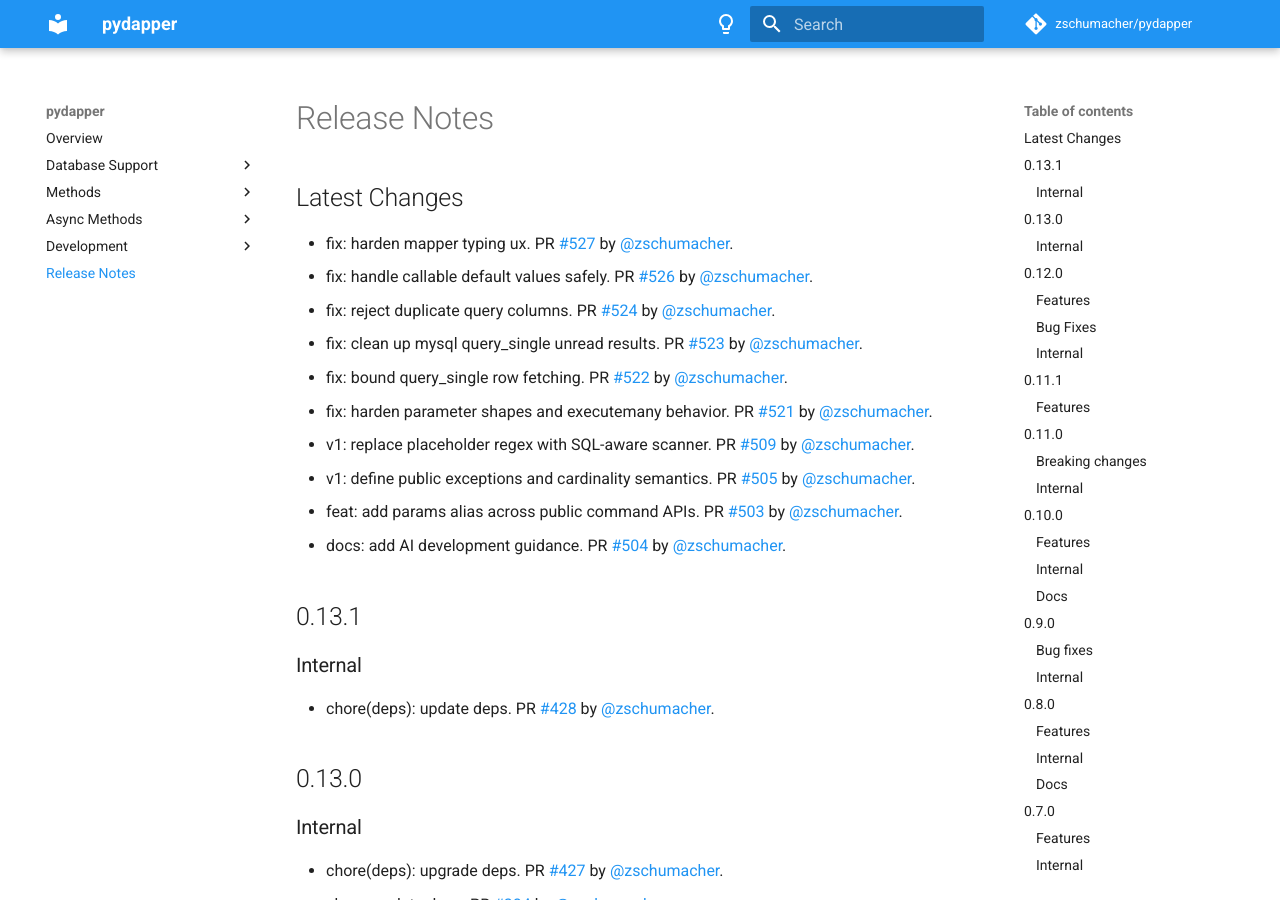
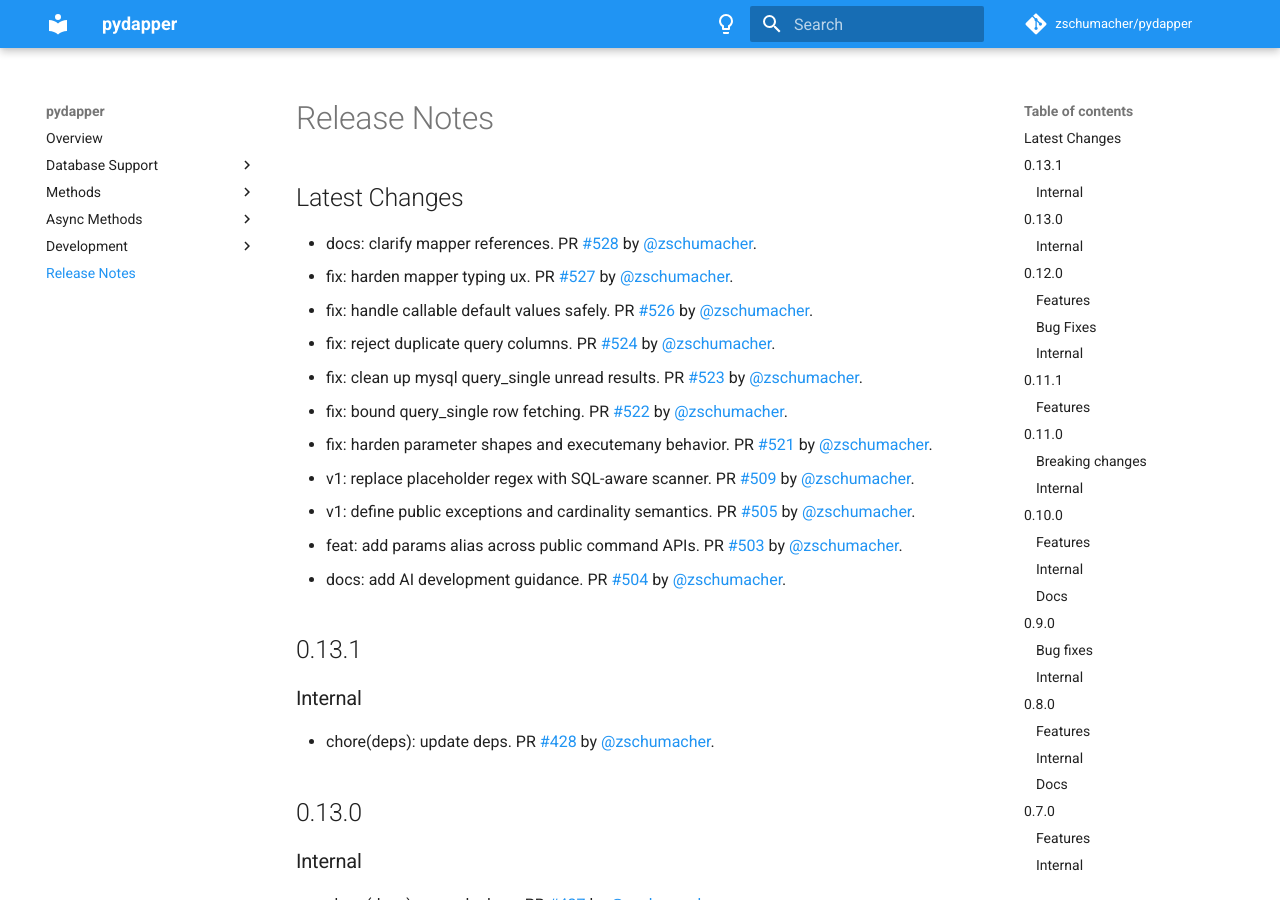
Before and after one commit to zschumacher/pydapper, an MkDocs documentation site: the page built from docs/release_notes.md, in a window 1280 px wide and 900 px high. Built offline with MkDocs 1.6.1 and Material for MkDocs 9.7.7, drawn with Linux system fonts in a browser that asks for light colours; emoji names are drawn with the system emoji font; comment, search, counter and statistics services are not loaded.

Commit message:
📝 Update release notes
[skip ci]

```diff
--- a/docs/release_notes.md
+++ b/docs/release_notes.md
@@ -1,5 +1,6 @@
 ## Latest Changes
 
+* docs: clarify mapper references. PR [#528](https://github.com/zschumacher/pydapper/pull/528) by [@zschumacher](https://github.com/zschumacher).
 * fix: harden mapper typing ux. PR [#527](https://github.com/zschumacher/pydapper/pull/527) by [@zschumacher](https://github.com/zschumacher).
 * fix: handle callable default values safely. PR [#526](https://github.com/zschumacher/pydapper/pull/526) by [@zschumacher](https://github.com/zschumacher).
 * fix: reject duplicate query columns. PR [#524](https://github.com/zschumacher/pydapper/pull/524) by [@zschumacher](https://github.com/zschumacher).
```
